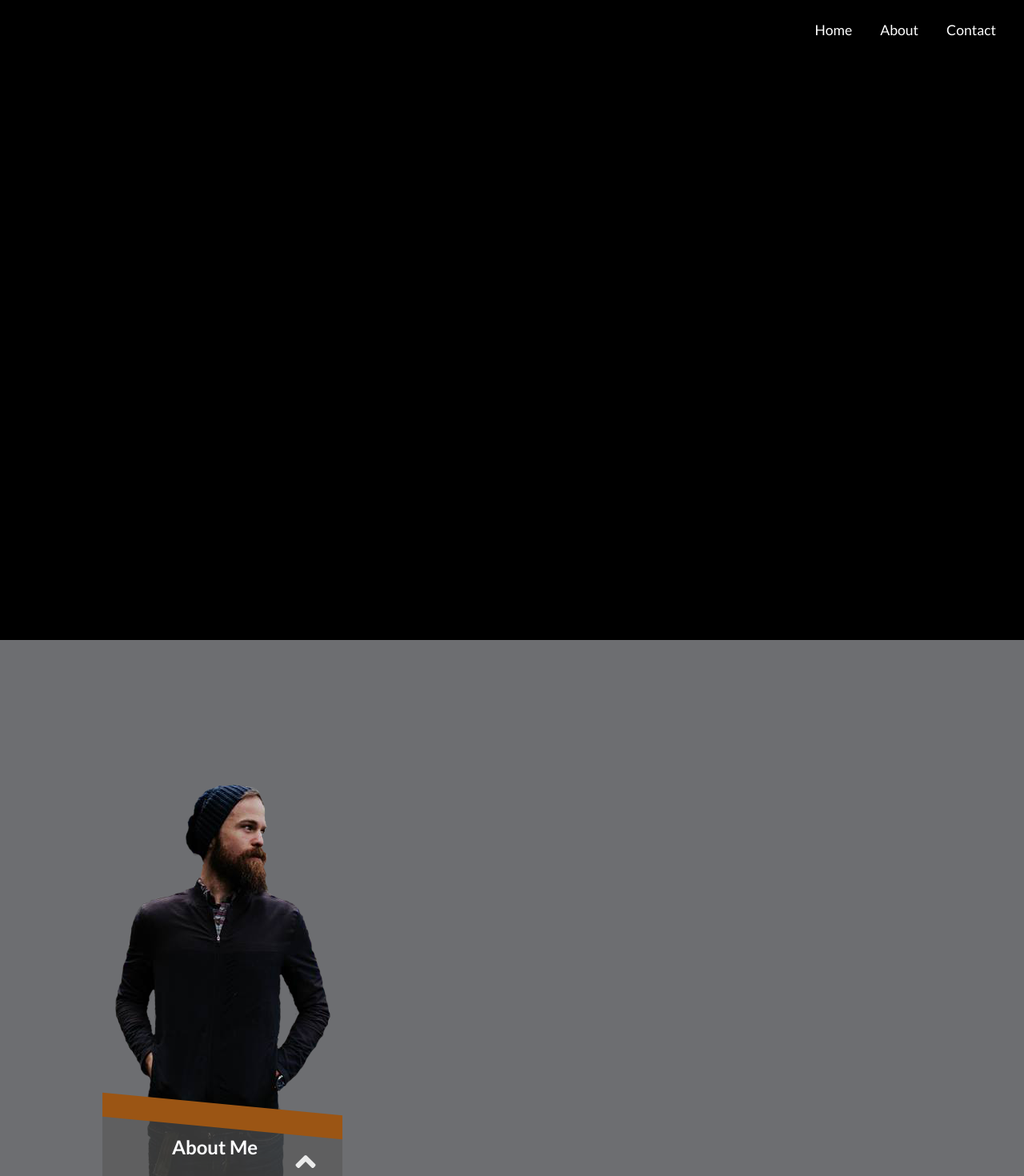
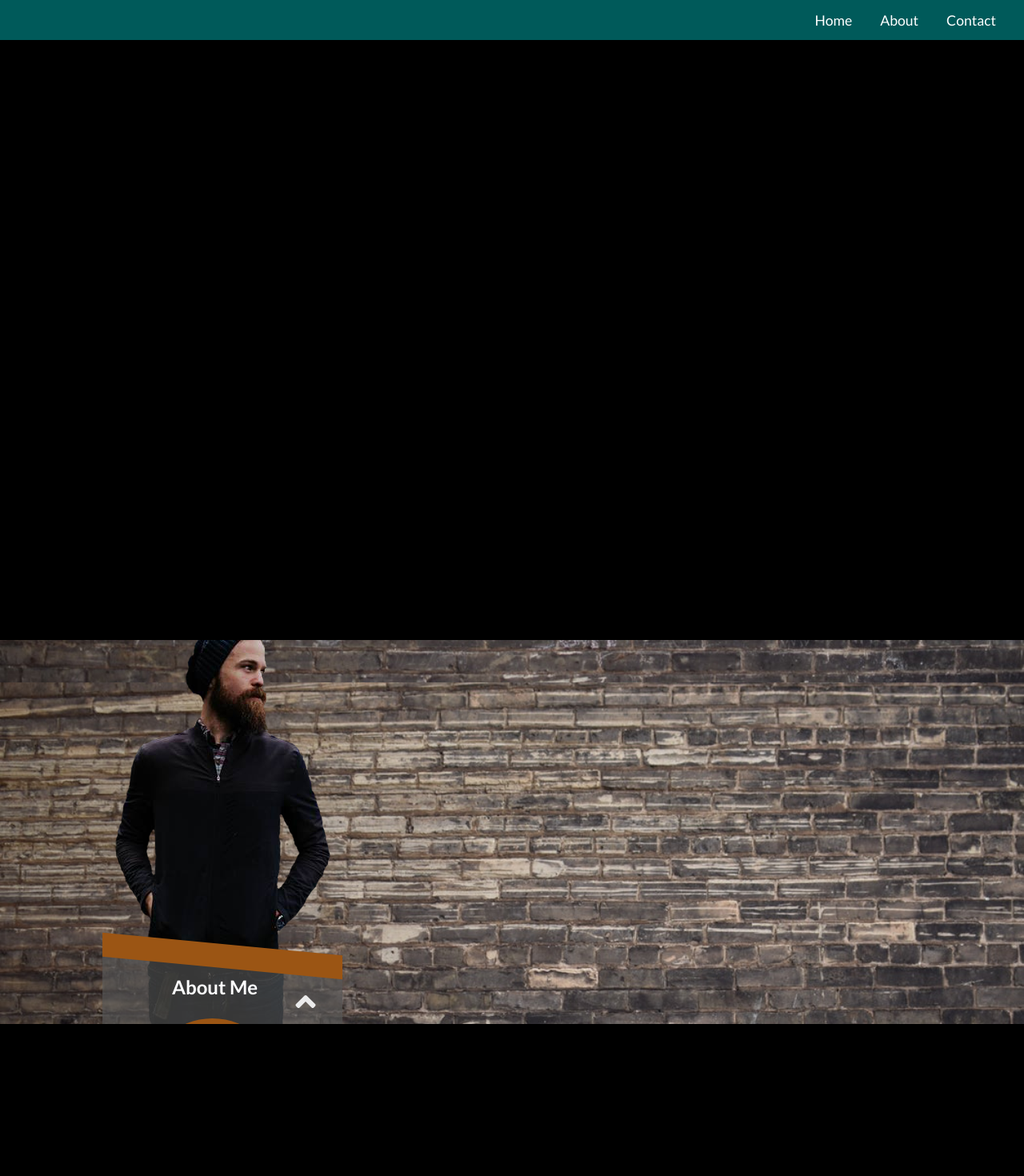
Before and after one commit to markstez05/Port-Foolio, a React (Create React App) app: page / in a window 1280 px wide. Shown: the top 1470 px of the page at 80% size. Built offline with nearby package versions, Linux system fonts and the light colour scheme.

Commit message:
making stuff

```diff
--- a/src/App.css
+++ b/src/App.css
@@ -2,7 +2,7 @@
   width: 100%;
   text-align: center;
   background-color: #6d6e71;
-  /* background-image: url("./images/WALL.jpg") ;  */
+  background-image:  url("./images/WALL.jpg") ;
   background-size: contain;
 }
 
--- a/src/components/landing/landing.css
+++ b/src/components/landing/landing.css
@@ -3,7 +3,8 @@
     flex-direction: row;
     margin: auto;
     width: 80%;
-    height: 85vh;
+    height: 60vh;
+    max-width: 1200px;
     font-family: 'Lato', sans-serif;
     z-index: 1;
 }
@@ -15,9 +16,18 @@
     justify-content: flex-end;
 }
 .header{
+    align-self: center;
+    justify-self: center;
     position: absolute;
-    top: 10%;
-    right: 10%;
+    top: 15%;
+    right: 15%;
+    text-align: right;
+    color: white;
+    font-size: 1.3rem;
+}
+strong{
+    font-size: 1.4rem;
+    color: rgb(16, 173, 173)
 }
 .logo{
     opacity: 0;
@@ -39,7 +49,7 @@
 .logo-title{
     margin-bottom:17px;
     text-align: right;
-    color:rgb(240, 239, 239);
+    color:white;
     font-size: 1.5rem;
     margin-right: 10px;
 }
@@ -140,7 +150,7 @@
 .email{
     margin-top: 15px;
     text-decoration: none;
-    color: rgb(236, 236, 236);
+    color: white;
     font-size: .83em;
     font-weight: 700;
     margin-left:0px;
@@ -179,7 +189,7 @@
     flex-direction: column;
     justify-content: flex-start;
     align-items: flex-start;
-    color: rgb(236, 236, 236);
+    color: white;
 }
 .name{
     font-size: 1.5rem;
--- a/src/components/nav/nav.css
+++ b/src/components/nav/nav.css
@@ -1,19 +1,24 @@
 .navdiv{
     display: flex;
+    /* flex-direction: column; */
     justify-content: space-between;
     align-items: center;
     position: fixed;
     width: 100%;
+    height: 50px;
     background-color: rgba(169, 169, 197, 0);
     z-index: 15;
+    transition: ease-in .2s;
 }
 .navbar1{
+
     display:flex;
+    /* flex-direction: column; */
     justify-content: center;
     align-items: center;
     font-size: 1.1rem;
     z-index: 3;
-    height: 35px;
+    height: 100px;
     width: 100%;
     font-family: 'Lato', sans-serif;
 }
--- a/src/components/nav/nav.js
+++ b/src/components/nav/nav.js
@@ -9,9 +9,11 @@ class NavBar extends Component{
 
   componentDidMount() {
     document.addEventListener('scroll', () => {
-    const isTop = window.scrollY < 100;
+    const isTop = window.scrollY === true;
     if (isTop !== this.state.isTop) {
       this.setState({ isTop });
+    }  else {
+      !this.setState({ isTop })
     }
       })
     };
@@ -21,7 +23,7 @@ class NavBar extends Component{
 
     render(){
         return(
-            <div id="navdiv" style={{ backgroundColor: !this.state.isTop ? "rgba(0, 128, 128, .7)" : "rgba(91, 157, 173, 0)" }}className="navdiv">
+            <div id="navdiv" style={{ backgroundColor: !this.state.isTop ? "rgba(0, 128, 128, .7)" : "rgba(91, 157, 173, 0)"}}className="navdiv">
           <a className="title1" href="/">Mark Stesney</a>
               <Scrollspy items={ ['home','about', 'contact'] } currentClassName="is-current">
             <div className="navbar1">
```
Also changed, not shown: 1 other file (tests, documents, lock files or other folders).
